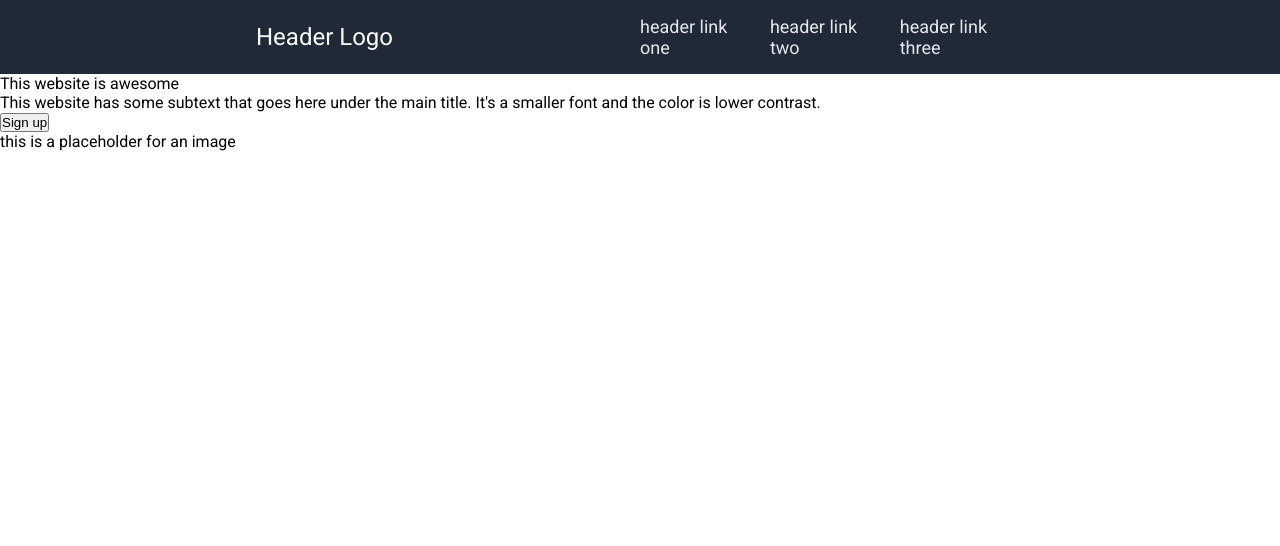
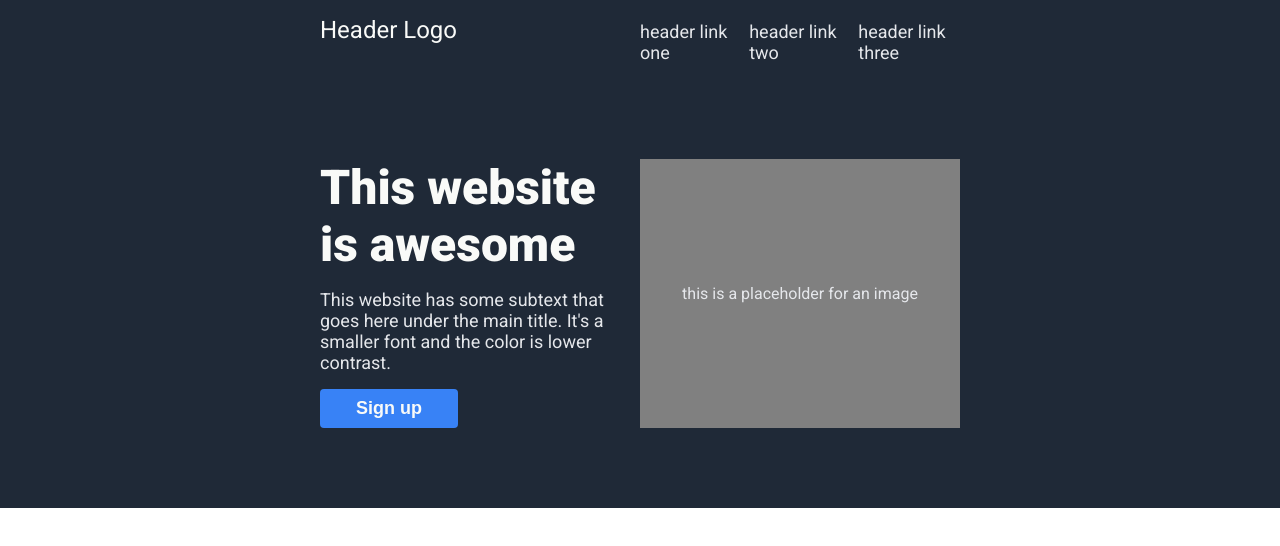
Before and after one commit to emiliano-chp-dev/odin-landing-page, a plain HTML site: page index.html in a window 1280 px wide. Drawn offline with Linux system fonts and the light colour scheme.

Commit message:
Style hero and elements and adjust header styles

```diff
--- a/index.html
+++ b/index.html
@@ -25,7 +25,7 @@
                 This website has some subtext that goes here under the main title. It's a smaller font and the color is
                 lower contrast.
             </p>
-            <button class="button hero">Sign up</button>
+            <button class="button button-hero">Sign up</button>
         </div>
         <div class="hero-image-placeholder">
             <p>this is a placeholder for an image</p>
--- a/style.css
+++ b/style.css
@@ -16,11 +16,13 @@ body {
 
 /* Style header */
 header {
-    padding: 16px 20%;
     display: flex;
-    justify-content: center;
-    align-items: center;
+    align-items: baseline;
     background-color: #1f2937;
+}
+
+header {
+    padding: 16px 25%;
 }
 
 header .header-logo {
@@ -38,3 +40,48 @@ header ul.header-links {
     justify-content: flex-end;
     gap: 16px;
 }
+
+/* Style hero */
+.hero {
+    padding: 5em 25%;
+    display: flex;
+    background-color: #1f2937;
+}
+
+.hero .hero-text {
+    flex: 1 1 0;
+}
+
+.hero .hero-text .hero-text-main {
+    font-size: 48px;
+    color: #f9faf8;
+    font-weight: 900;
+    margin-bottom: 16px;
+}
+
+.hero .hero-text .hero-text-secondary {
+    font-size: 18px;
+    color: #e5e7eb;
+    margin-right: 2em;
+    margin-bottom: 16px;
+}
+
+button {
+    border: none;
+    border-radius: 4px;
+    padding: .5em 2em;
+    background-color: #3882f6;
+    font-size: 18px;
+    font-weight: 900;
+    color: #f9faf8;
+    cursor: pointer;
+}
+
+.hero .hero-image-placeholder {
+    flex: 1 0 0;
+    background-color: grey;
+    display: flex;
+    justify-content: center;
+    align-items: center;
+    color: #e5e7eb;
+}
```
